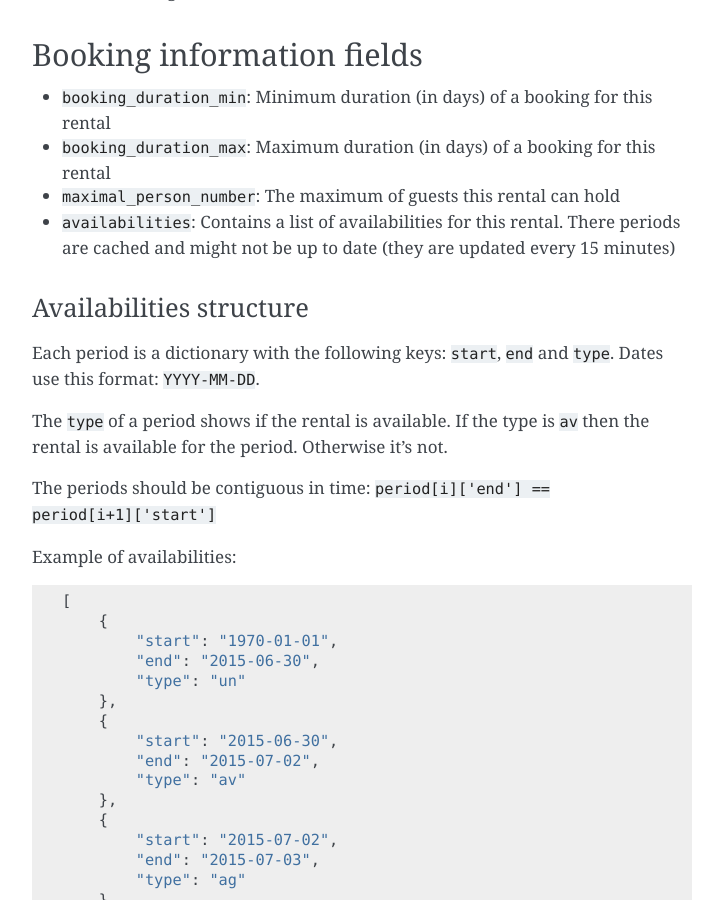
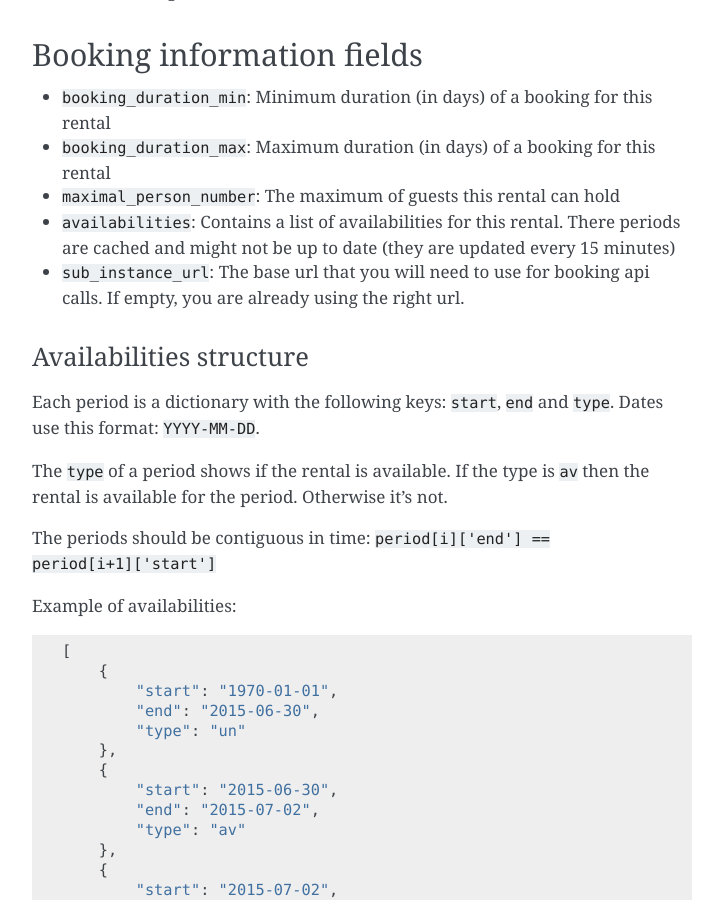
Before and after one commit to Homeloc/doc-api, a Sphinx documentation site: the page built from docs/rental.rst, in a window 1280 px wide and 900 px high, scrolled down 1166 px. Shown: the whole window, without its empty margins (388-1111 px from the left). Built offline with Sphinx 7.4.7, drawn with Linux system fonts in a browser that asks for light colours.

Commit message:
Added sub_instance_url doc

```diff
--- a/docs/rental.rst
+++ b/docs/rental.rst
@@ -65,6 +65,8 @@ Booking information fields
 
 * ``availabilities``: Contains a list of availabilities for this rental. There periods are cached and might not be up to date (they are updated every 15 minutes)
 
+* ``sub_instance_url``: The base url that you will need to use for booking api calls. If empty, you are already using the right url.
+
 Availabilities structure
 ************************
 
```
